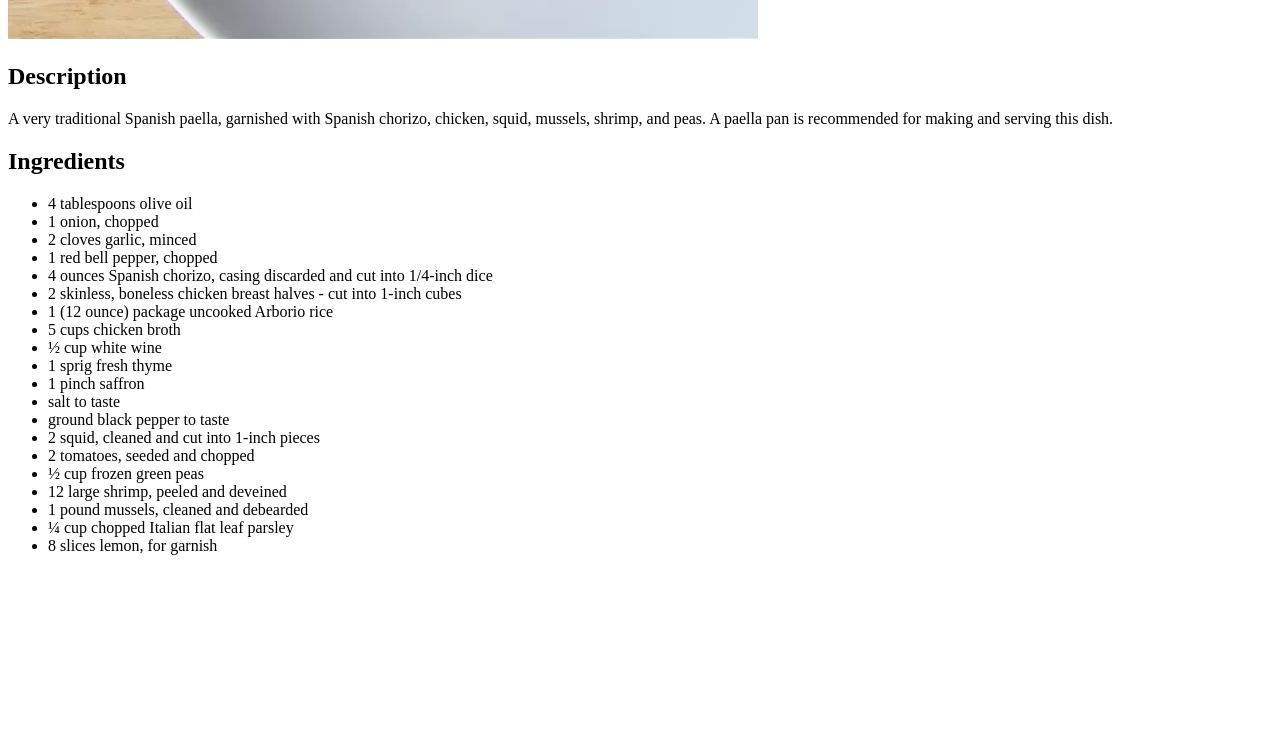
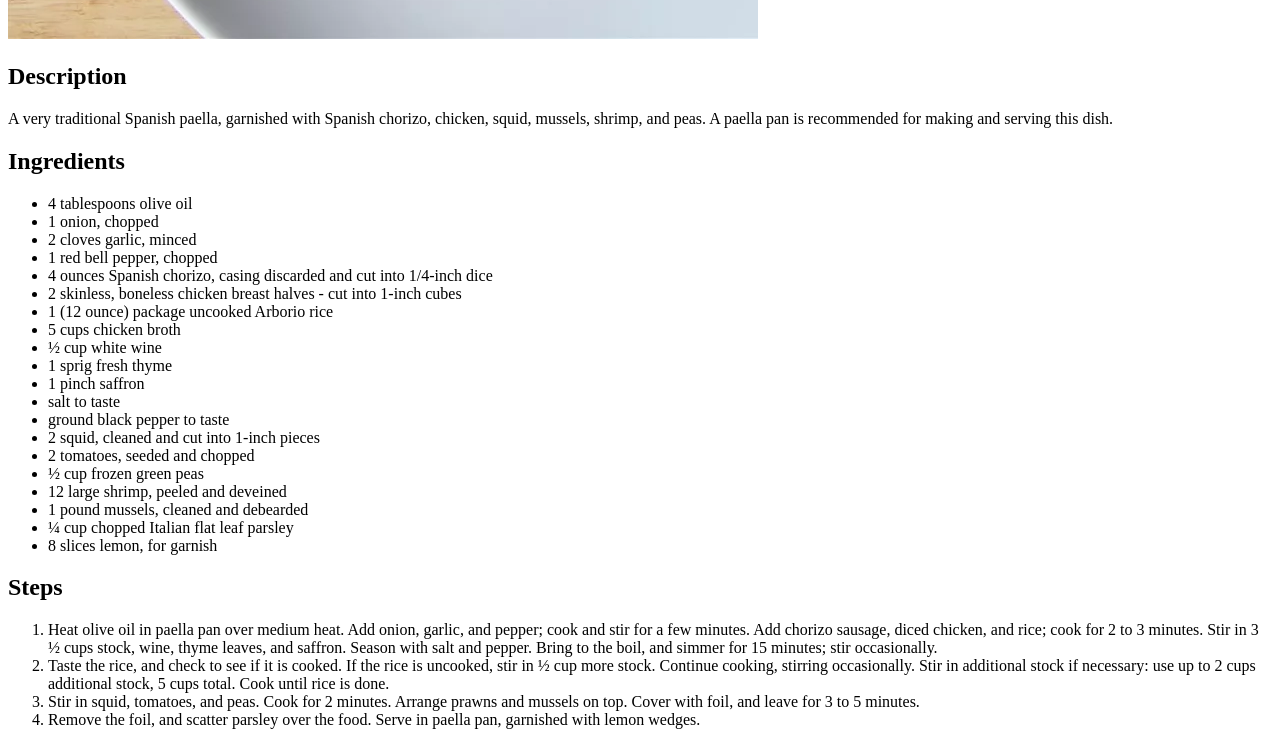
Before and after one commit to Managarmr19/project-recipes, a plain HTML site: page recipes/spanish-paella.html in a window 1280 px wide. Shown: the part 817-1562 px from the top of the page. Before the commit the page ends 1388 px from the top, so only its background shows below. Drawn offline with Linux system fonts and the light colour scheme.

Commit message:
Add steps of spanish-paella

```diff
--- a/recipes/spanish-paella.html
+++ b/recipes/spanish-paella.html
@@ -34,5 +34,12 @@
             <li>¼ cup chopped Italian flat leaf parsley</li>
             <li>8 slices lemon, for garnish</li>
         </ul>
+        <h2>Steps</h2>
+        <ol>
+            <li>Heat olive oil in paella pan over medium heat. Add onion, garlic, and pepper; cook and stir for a few minutes. Add chorizo sausage, diced chicken, and rice; cook for 2 to 3 minutes. Stir in 3 ½ cups stock, wine, thyme leaves, and saffron. Season with salt and pepper. Bring to the boil, and simmer for 15 minutes; stir occasionally.</li>
+            <li>Taste the rice, and check to see if it is cooked. If the rice is uncooked, stir in ½ cup more stock. Continue cooking, stirring occasionally. Stir in additional stock if necessary: use up to 2 cups additional stock, 5 cups total. Cook until rice is done.</li>
+            <li>Stir in squid, tomatoes, and peas. Cook for 2 minutes. Arrange prawns and mussels on top. Cover with foil, and leave for 3 to 5 minutes.</li>
+            <li>Remove the foil, and scatter parsley over the food. Serve in paella pan, garnished with lemon wedges.</li>
+        </ol>
     </body>
 </html>
```
